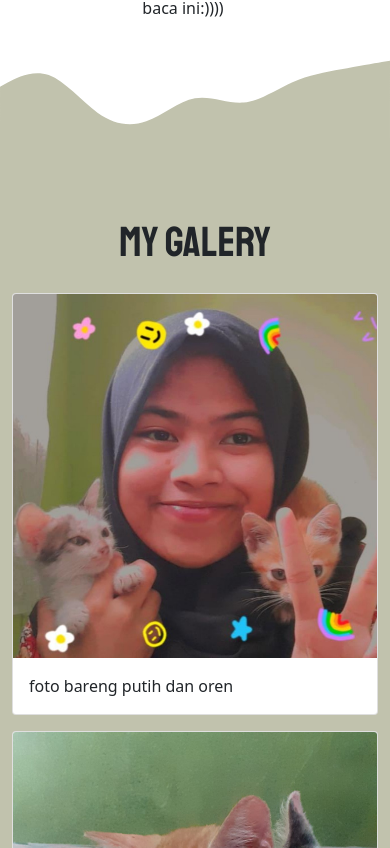
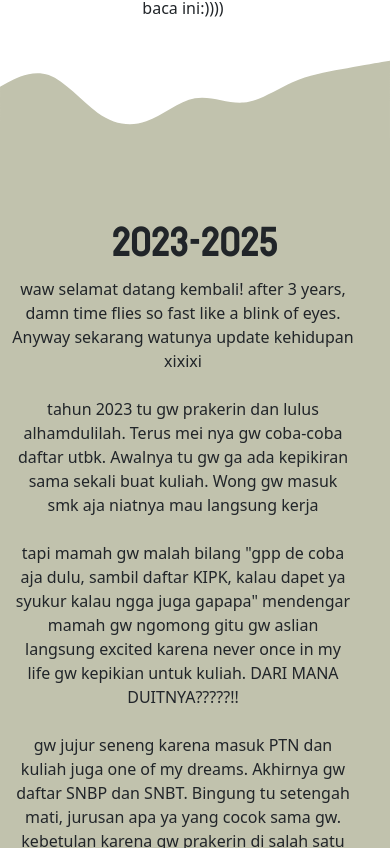
Before and after one commit to kaniadwnd/kaniadwnd.github.io, a plain HTML site: page index.html in a window 390 px wide. Shown: the part 5436-6284 px from the top of the page. Drawn offline with nearby package versions, Linux system fonts and the light colour scheme.

Commit message:
Update index.html

```diff
--- a/index.html
+++ b/index.html
@@ -40,7 +40,8 @@
         <a class="nav-link active" aria-current="page" href="#Home">Home</a>
         <a class="nav-link" href="#about me">About</a>
         <a class="nav-link" href="#PJJ">PJJ</a>
-        <a class="nav-link" href="#2">2 Tahun</a>
+        <a class="nav-link" href="#2">2020-2022</a>
+        <a class="nav-link" href="#2">2023-2025</a>
         <a class="nav-link" href="#Gallery">Gallery</a>
         <a class="nav-link" href="#Contact">Contact</a>
 
@@ -160,6 +161,32 @@
 
   </div>
  <svg xmlns="http://www.w3.org/2000/svg" viewBox="0 0 1440 320"><path fill="#C1C2AD" fill-opacity="1" d="M0,128L30,112C60,96,120,64,180,85.3C240,107,300,181,360,224C420,267,480,277,540,256C600,235,660,181,720,170.7C780,160,840,192,900,186.7C960,181,1020,139,1080,112C1140,85,1200,75,1260,64C1320,53,1380,43,1410,37.3L1440,32L1440,320L1410,320C1380,320,1320,320,1260,320C1200,320,1140,320,1080,320C1020,320,960,320,900,320C840,320,780,320,720,320C660,320,600,320,540,320C480,320,420,320,360,320C300,320,240,320,180,320C120,320,60,320,30,320L0,320Z"></path></svg>
+</section>
+
+    <section id="2023-2025" style="background-color: #C1C2AD">
+  <div class="container">
+    <div class="row text-center">
+      <div class="col">
+        <h2> 2023-2025</h2>
+
+      </div>
+      <div class="row text-center mb-3">
+        <div    class="col-md-12">
+          <p> waw selamat datang kembali! after 3 years, damn time flies so fast like a blink of eyes. Anyway sekarang watunya update kehidupan xixixi </br>
+          <br> tahun 2023 tu gw prakerin dan lulus alhamdulilah. Terus mei nya gw coba-coba daftar utbk. Awalnya tu gw ga ada kepikiran sama sekali buat kuliah. Wong gw masuk smk aja niatnya mau langsung kerja </br>
+          <br> tapi mamah gw malah bilang "gpp de coba aja dulu, sambil daftar KIPK, kalau dapet ya syukur kalau ngga juga gapapa" mendengar mamah gw ngomong gitu gw aslian langsung excited karena never once in my life gw kepikian untuk kuliah. DARI MANA DUITNYA?????!! </br>
+          <br> gw jujur seneng karena masuk PTN dan kuliah juga one of my dreams. Akhirnya gw daftar SNBP dan SNBT. Bingung tu setengah mati, jurusan apa ya yang cocok sama gw. kebetulan karena gw prakerin di salah satu perusahaan jasa analisi lingkungan, gw jadi tertarik mengenal lingkungan. Ditambah gw orangnya suka  banget sama perubahan (power rangers). jadilah gw memilih untuk mendaftar di ITS teknik lingkungan. </br>
+          <br> tapi jujur itu adalah salah satu keputusan yang aneh dan gegabah. gw bahkan bersyukur gw ga lolos snbp karena LU NGAPAIN KE ITS??? emang si gw nyari kampus yang jauh karena mau nyoba ngerantau tapi setelah dipikir pikir lagi SURABAYA KEJAUAHANNN ditambah teknik lingkungan tu bukan bahas soal lingkungan secara kimia tapi secara TEKNIK!! Alhamdulilah gw gak lolos, coba kalau lolos mati gw kepanasan di surabaya </br>
+
+          </p>
+
+        </div>
+
+      </div>
+    </div>
+
+  </div>
+ <svg xmlns="http://www.w3.org/2000/svg" viewBox="0 0 1440 320"><path fill="#ffff" fill-opacity="1" d="M0,128L30,112C60,96,120,64,180,85.3C240,107,300,181,360,224C420,267,480,277,540,256C600,235,660,181,720,170.7C780,160,840,192,900,186.7C960,181,1020,139,1080,112C1140,85,1200,75,1260,64C1320,53,1380,43,1410,37.3L1440,32L1440,320L1410,320C1380,320,1320,320,1260,320C1200,320,1140,320,1080,320C1020,320,960,320,900,320C840,320,780,320,720,320C660,320,600,320,540,320C480,320,420,320,360,320C300,320,240,320,180,320C120,320,60,320,30,320L0,320Z"></path></svg>
 </section>
 
 <!-- MY galery -->
```
